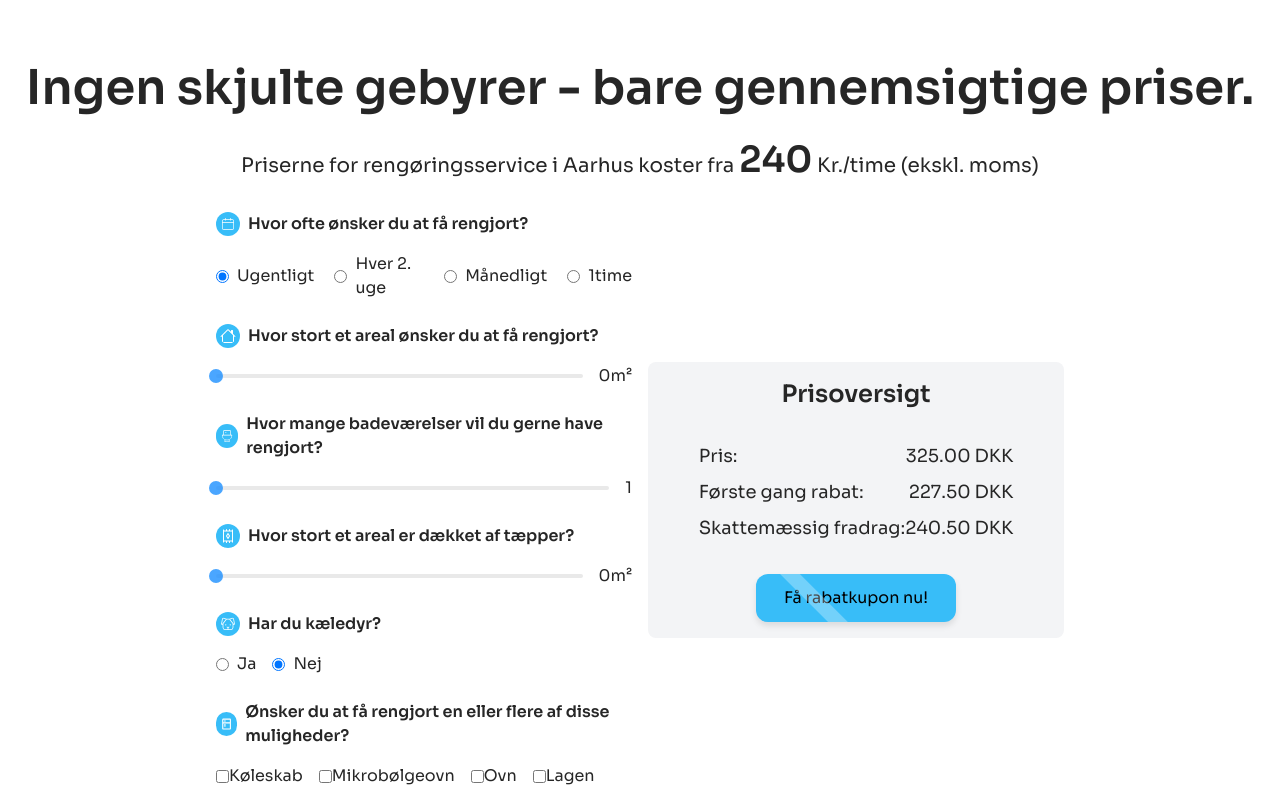
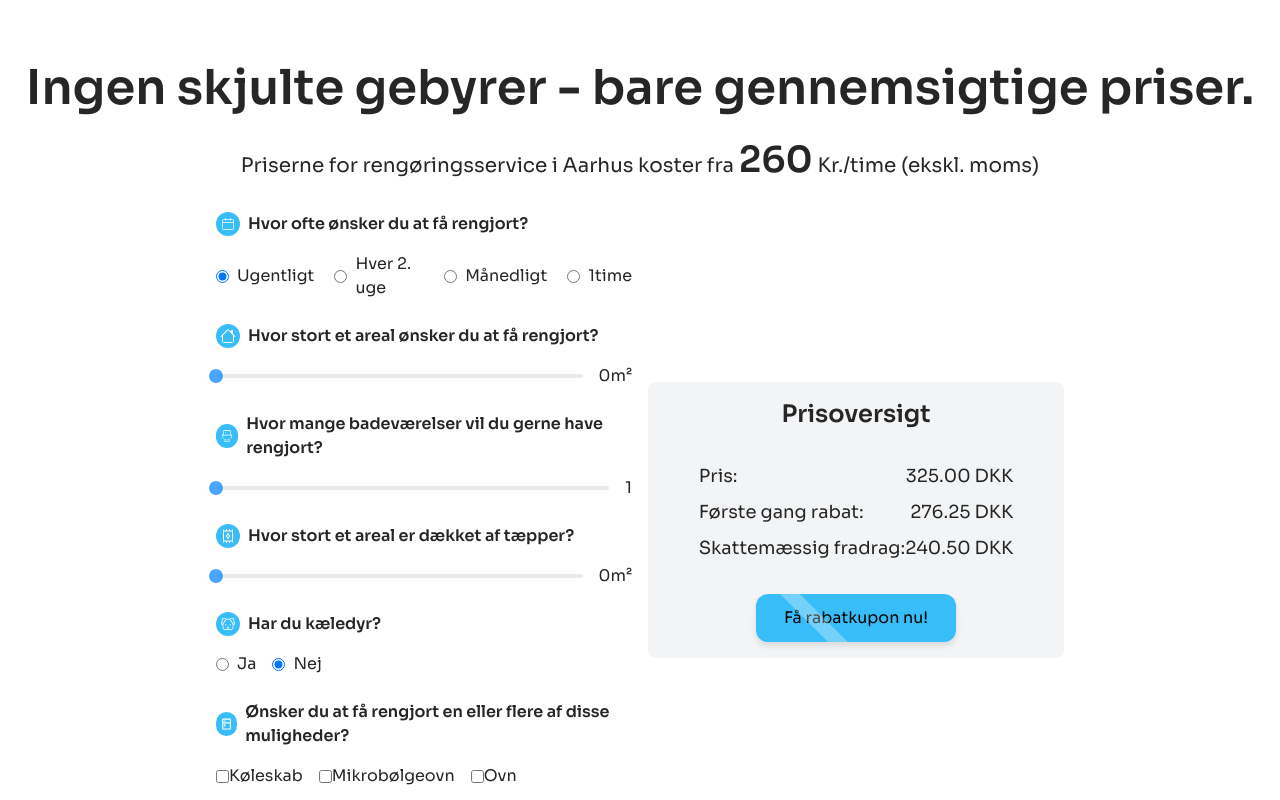
Before and after one commit to Bilel-Rahmouni/renklar.dk_v2, a React (Vite) app: page / in a window 1280 px wide. Shown: the part 1740-2540 px from the top of the page. Built offline with nearby package versions, Linux system fonts and the light colour scheme.

Commit message:
first commit

```diff
--- a/src/components/PricingPersonal.jsx
+++ b/src/components/PricingPersonal.jsx
@@ -23,7 +23,7 @@ const PricingPersonal = () => {
   const [fridge, setFridge] = useState(0);
   const [microwave, setMicrowave] = useState(0);
   const [oven, setOven] = useState(0);
-  const [sheets, setSheets] = useState(0);
+  const [kitchenHood, setKitchenHood] = useState(0);
   const [surfaceRugs, setSurfaceRugs] = useState(0);
 
   useEffect(() => {
@@ -53,11 +53,11 @@ const PricingPersonal = () => {
 
     const convertToTime = (number) => {
       setPrice(
-        selectedFrequency === "Månedligt"
+        selectedFrequency === "Månedligt" || selectedFrequency === "1time"
           ? (number * (mainPrice / 60) * 1.25).toFixed(2)
           : (number * (mainPrice / 60)).toFixed(2)
       );
-      setFirstTimePrice((number * (mainPrice / 60) * 0.7).toFixed(2));
+      setFirstTimePrice((number * (mainPrice / 60) * 0.85).toFixed(2));
       setPriceSkatDeduction((number * (mainPrice / 60) * 0.74).toFixed(2));
     };
 
@@ -67,7 +67,7 @@ const PricingPersonal = () => {
           fridge +
           microwave +
           oven +
-          sheets +
+          kitchenHood +
           surfaceRugs +
           cleaningTimeWithoutOptions
         : pets +
@@ -75,7 +75,7 @@ const PricingPersonal = () => {
           fridge +
           microwave +
           oven +
-          sheets +
+          kitchenHood +
           surfaceRugs +
           cleaningTimeWithoutOptions;
 
@@ -87,7 +87,7 @@ const PricingPersonal = () => {
     fridge,
     microwave,
     oven,
-    sheets,
+    kitchenHood,
     surface,
     surfaceRugs,
     selectedFrequency,
@@ -107,7 +107,7 @@ const PricingPersonal = () => {
       </h1>
       <h5 className="text-xl mb-8 text-center font-medium">
         Priserne for rengøringsservice i Aarhus koster fra{" "}
-        <span className="text-4xl font-extrabold">240</span> Kr./time (ekskl.
+        <span className="text-4xl font-extrabold">260</span> Kr./time (ekskl.
         moms)
       </h5>
       <div className="flex flex-col tablet:flex-row items-center justify-center w-full gap-4">
@@ -260,23 +260,23 @@ const PricingPersonal = () => {
               <label className="flex items-center">
                 <input
                   type="checkbox"
-                  onChange={(e) => setMicrowave(e.target.checked ? 20 : 0)}
+                  onChange={(e) => setMicrowave(e.target.checked ? 30 : 0)}
                 />
                 Mikrobølgeovn
               </label>
               <label className="flex items-center">
                 <input
                   type="checkbox"
-                  onChange={(e) => setOven(e.target.checked ? 40 : 0)}
+                  onChange={(e) => setOven(e.target.checked ? 120 : 0)}
                 />
                 Ovn
               </label>
               <label className="flex items-center">
                 <input
                   type="checkbox"
-                  onChange={(e) => setSheets(e.target.checked ? 20 : 0)}
+                  onChange={(e) => setKitchenHood(e.target.checked ? 30 : 0)}
                 />
-                Lagen
+                Køkkenhætte
               </label>
             </div>
           </div>
```
